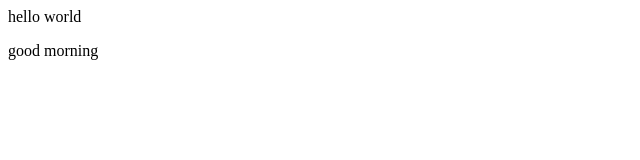
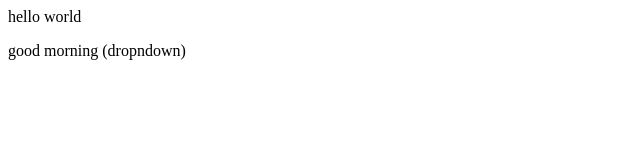
Before and after one commit to Gunjan-ambaliya/localRepo, a plain HTML site: page index.html in a window 1280 px wide. Shown: the full height of the page, 0-640 px from the left. Drawn offline with Linux system fonts and the light colour scheme.

```diff
--- a/index.html
+++ b/index.html
@@ -1,2 +1,2 @@
 <p>hello world</p>
-<p>good morning</p>
+<p>good morning (dropndown)</p>
```
